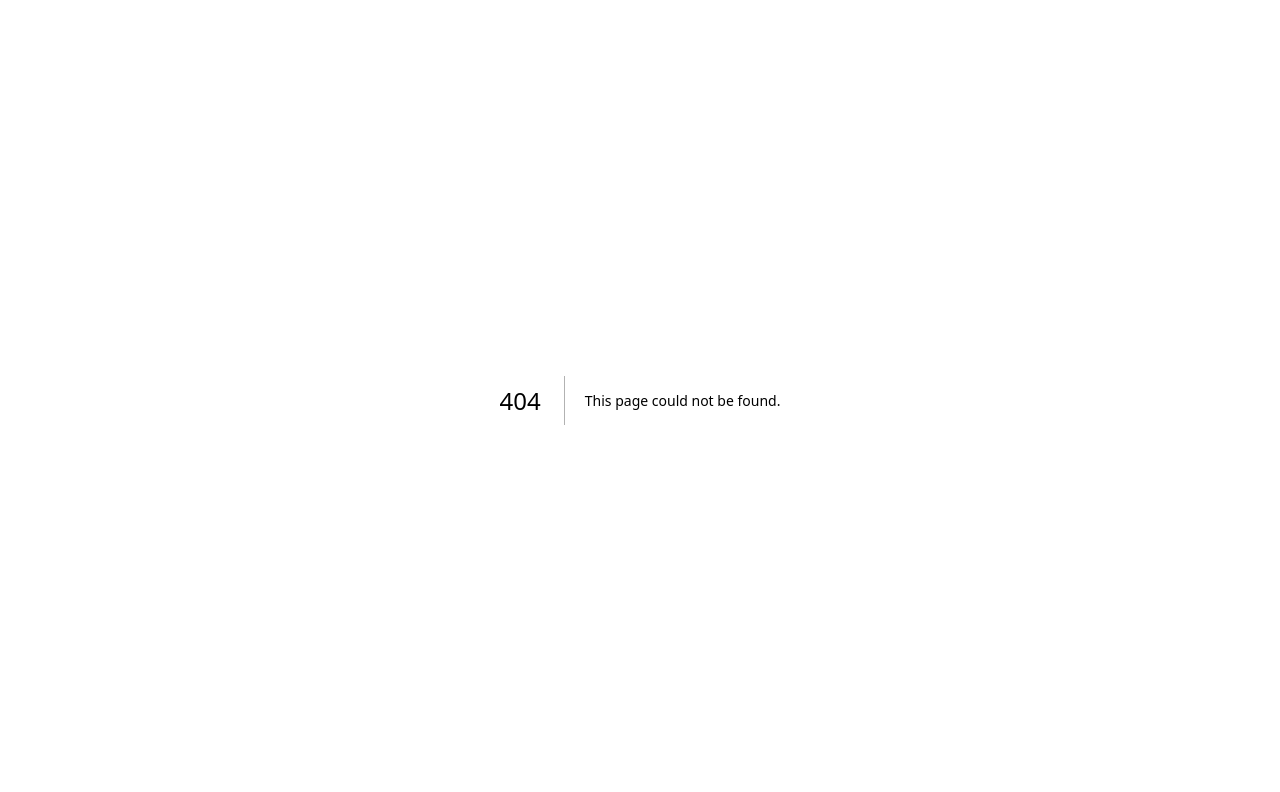
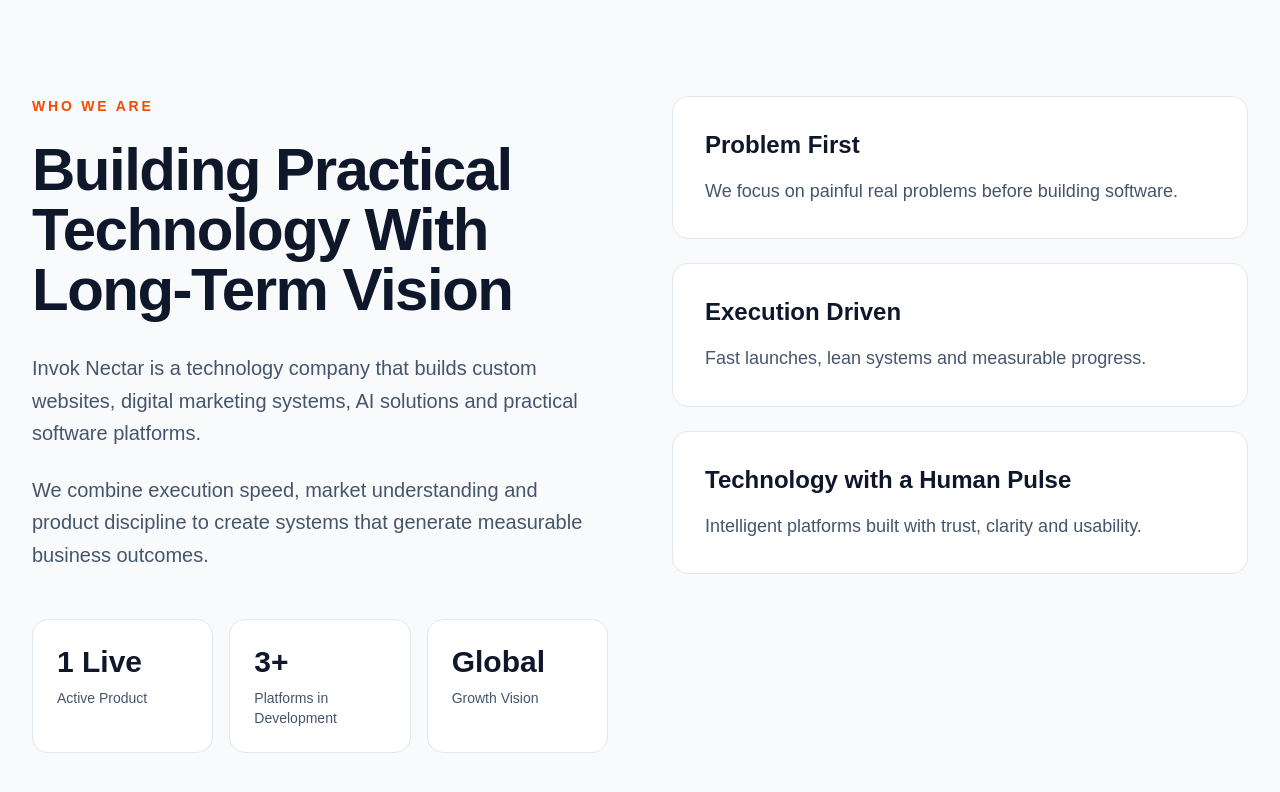
Before and after one commit to cva-sk23/invok-nectar, a Next.js app: page /about in a window 1280 px wide. Before the commit this address had no page. Shown: the top 792 px of the page. Built offline with nearby package versions, Linux system fonts and the light colour scheme.

Commit message:
modularize about section

```diff
--- /dev/null
+++ b/app/about/page.tsx
@@ -0,0 +1,9 @@
+import { AboutSection } from "@/components/sections/about-section";
+
+export default function AboutPage() {
+  return (
+    <main>
+      <AboutSection />
+    </main>
+  );
+}
--- /dev/null
+++ b/components/sections/about-section.tsx
@@ -0,0 +1,57 @@
+import { stats, values } from "@/lib/about-data";
+import { StatCard } from "@/components/ui/stat-card";
+import { ValueCard } from "@/components/ui/value-card";
+
+export function AboutSection() {
+  return (
+    <section id="about" className="bg-slate-50 py-24">
+      <div className="mx-auto max-w-7xl px-6 lg:px-8">
+        <div className="grid gap-12 lg:grid-cols-2 lg:gap-16">
+          {/* Left Column */}
+          <div>
+            <p className="text-sm font-semibold uppercase tracking-[0.2em] text-orange-600">
+              Who We Are
+            </p>
+
+            <h2 className="mt-6 text-4xl font-bold tracking-tight text-slate-900 sm:text-5xl lg:text-6xl">
+              Building Practical Technology With Long-Term Vision
+            </h2>
+
+            <p className="mt-8 text-xl leading-relaxed text-slate-600">
+              Invok Nectar is a technology company that builds custom websites,
+              digital marketing systems, AI solutions and practical software
+              platforms.
+            </p>
+
+            <p className="mt-6 text-xl leading-relaxed text-slate-600">
+              We combine execution speed, market understanding and product
+              discipline to create systems that generate measurable business
+              outcomes.
+            </p>
+
+            <div className="mt-12 grid grid-cols-1 gap-4 sm:grid-cols-3">
+              {stats.map((stat) => (
+                <StatCard
+                  key={stat.label}
+                  value={stat.value}
+                  label={stat.label}
+                />
+              ))}
+            </div>
+          </div>
+
+          {/* Right Column */}
+          <div className="space-y-6">
+            {values.map((item) => (
+              <ValueCard
+                key={item.title}
+                title={item.title}
+                description={item.description}
+              />
+            ))}
+          </div>
+        </div>
+      </div>
+    </section>
+  );
+}
--- /dev/null
+++ b/components/ui/stat-card.tsx
@@ -0,0 +1,13 @@
+type StatCardProps = {
+  value: string;
+  label: string;
+};
+
+export function StatCard({ value, label }: StatCardProps) {
+  return (
+    <div className="rounded-2xl border border-slate-200 bg-white p-6">
+      <div className="text-3xl font-bold text-slate-900">{value}</div>
+      <p className="mt-2 text-sm text-slate-600">{label}</p>
+    </div>
+  );
+}
--- /dev/null
+++ b/components/ui/value-card.tsx
@@ -0,0 +1,20 @@
+type ValueCardProps = {
+  title: string;
+  description: string;
+};
+
+export function ValueCard({
+  title,
+  description,
+}: ValueCardProps) {
+  return (
+    <div className="rounded-2xl border border-slate-200 bg-white p-8">
+      <h3 className="text-2xl font-semibold text-slate-900">
+        {title}
+      </h3>
+      <p className="mt-4 text-lg leading-relaxed text-slate-600">
+        {description}
+      </p>
+    </div>
+  );
+}
--- /dev/null
+++ b/lib/about-data.ts
@@ -0,0 +1,32 @@
+export const stats = [
+  {
+    value: "1 Live",
+    label: "Active Product",
+  },
+  {
+    value: "3+",
+    label: "Platforms in Development",
+  },
+  {
+    value: "Global",
+    label: "Growth Vision",
+  },
+];
+
+export const values = [
+  {
+    title: "Problem First",
+    description:
+      "We focus on painful real problems before building software.",
+  },
+  {
+    title: "Execution Driven",
+    description:
+      "Fast launches, lean systems and measurable progress.",
+  },
+  {
+    title: "Technology with a Human Pulse",
+    description:
+      "Intelligent platforms built with trust, clarity and usability.",
+  },
+];
```
